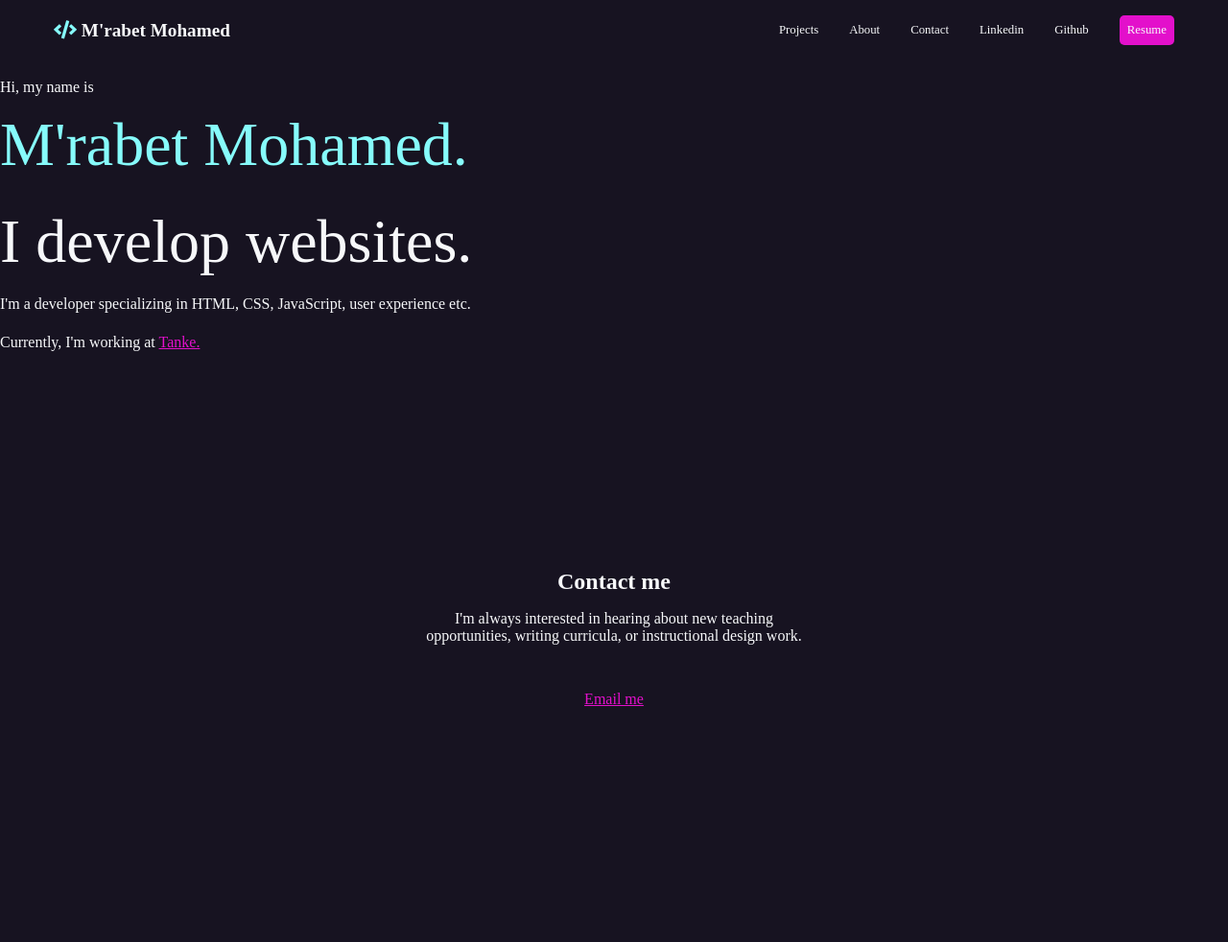
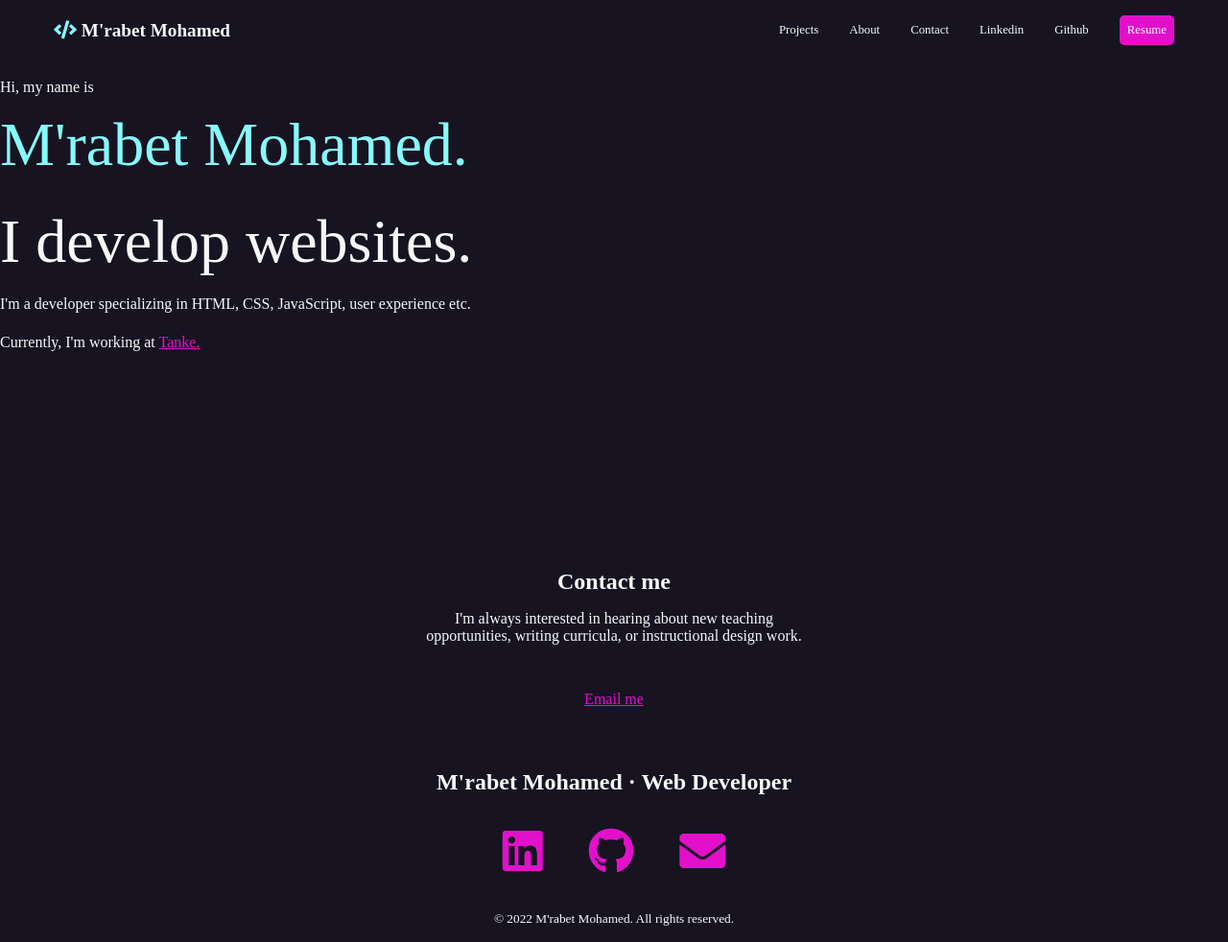
Before and after one commit to mhmdmrabet/portolio-fem, a plain HTML site: page index.html in a window 1280 px wide. Shown: the whole page at 96% size. Before the commit the page ends 802 px from the top, so only its background shows below. Drawn offline with Linux system fonts and the light colour scheme; a web font is replaced by a local one.

Commit message:
Footer section

```diff
--- a/index.css
+++ b/index.css
@@ -159,3 +159,20 @@ nav a:hover {
     margin-right: auto;
   }
 }
+
+/* FOOTER */
+
+footer {
+  text-align: center;
+}
+
+footer ul {
+  list-style-type: none;
+  padding: 0;
+  margin: 2rem 0;
+  display: flex;
+  flex-flow: row wrap;
+  justify-content: center;
+  gap: 3rem;
+  font-size: 3rem;
+}
--- a/index.html
+++ b/index.html
@@ -14,6 +14,7 @@
     <title>Portfolio by FEM</title>
   </head>
   <body>
+    <!-- NAVBAR -->
     <nav>
       <ul>
         <li>
@@ -32,6 +33,7 @@
         <li><a href="#" class="button">Resume</a></li>
       </ul>
     </nav>
+    <!-- INTRO -->
     <section id="intro">
       <p class="name">Hi, my name is <span>M'rabet Mohamed.</span></p>
       <h2>I develop websites.</h2>
@@ -41,6 +43,7 @@
       </p>
       <p>Currently, I'm working at <a href="#">Tanke.</a></p>
     </section>
+    <!-- CONTACT -->
     <section id="contact">
       <h2>Contact me</h2>
       <p>
@@ -49,5 +52,32 @@
       </p>
       <p><a href="mailto:mhmdmrabet@yahoo.fr">Email me</a></p>
     </section>
+    <!-- FOOTER -->
+    <footer>
+      <h2>M'rabet Mohamed &middot; Web Developer</h2>
+      <ul>
+        <li>
+          <a href="#">
+            <span class="fab fa-linkedin" aria-hidden="true"></span>
+            <span class="sr-only">LinkedIn</span>
+          </a>
+        </li>
+        <li>
+          <a href="#">
+            <span class="fab fa-github" aria-hidden="true"></span>
+            <span class="sr-only">Github</span>
+          </a>
+        </li>
+        <li>
+          <a href="#">
+            <span class="fas fa-envelope" aria-hidden="true"></span>
+            <span class="sr-only">Email</span>
+          </a>
+        </li>
+      </ul>
+      <p>
+        <small>&copy; 2022 M'rabet Mohamed. All rights reserved.</small>
+      </p>
+    </footer>
   </body>
 </html>
```
